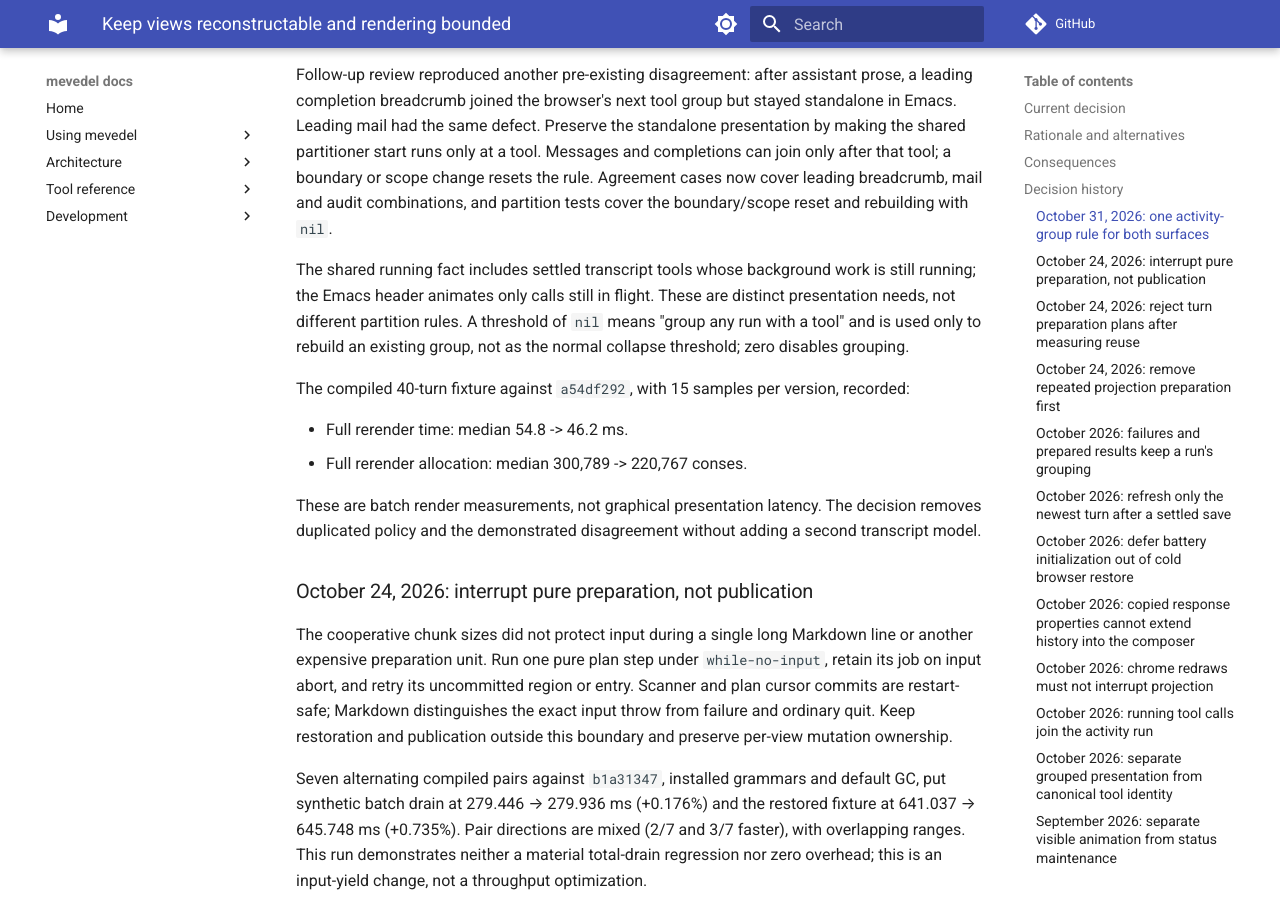
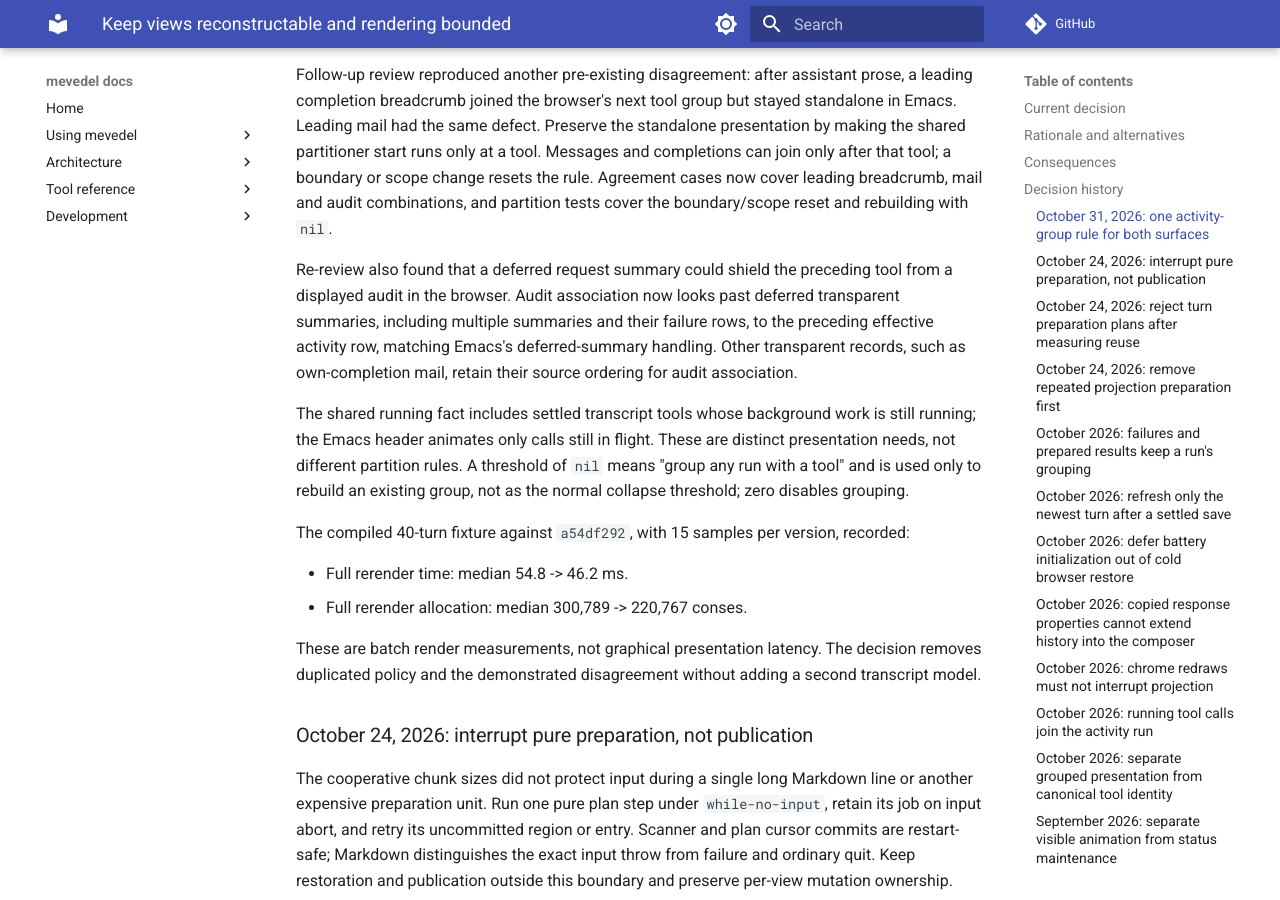
Before and after one commit to FrauH0lle/mevedel, an MkDocs documentation site: the page built from docs/adr/0119-keep-views-reconstructable-and-rendering-bounded.md, in a window 1280 px wide and 900 px high, scrolled down 10749 px. Built offline with MkDocs 1.6.1 and Material for MkDocs 9.7.7, drawn with Linux system fonts in a browser that asks for light colours; comment, search, counter and statistics services are not loaded.

Commit message:
fix(collaboration): Associate audits past deferred summaries
Match the Emacs view when request summaries intervene between a tool and
a displayed audit. Skip only deferred transparent summary records, not
own-completion mail or ordinary prose, when locating the preceding row.

* mevedel-collaboration-projection.el
(mevedel-collaboration--canonical-records): Associate displayed audits
with the preceding effective activity row past summaries and failure rows.
* test/test-mevedel-activity-group.el: Cover single, multiple and failed
summaries before audits, the seeded counterexample, and ordering controls.
* docs/adr/0119-keep-views-reconstructable-and-rendering-bounded.md:
Clarify audit association across deferred summaries.

Validation: the minimal reviewer reproducer and all 200 seeded probe cases
agree. Three consecutive four-file focused passes each return 745 results,
zero unexpected outcomes and zero skips. Strict compilation of 269 files,
check-standards and git diff --check pass; bytecode is cleaned afterward.

```diff
--- a/docs/adr/0119-keep-views-reconstructable-and-rendering-bounded.md
+++ b/docs/adr/0119-keep-views-reconstructable-and-rendering-bounded.md
@@ -504,6 +504,13 @@
 audit combinations, and partition tests cover the boundary/scope reset and
 rebuilding with `nil`.
 
+Re-review also found that a deferred request summary could shield the preceding
+tool from a displayed audit in the browser. Audit association now looks past
+deferred transparent summaries, including multiple summaries and their failure
+rows, to the preceding effective activity row, matching Emacs's deferred-summary
+handling. Other transparent records, such as own-completion mail, retain their
+source ordering for audit association.
+
 The shared running fact includes settled transcript tools whose background work
 is still running; the Emacs header animates only calls still in flight. These
 are distinct presentation needs, not different partition rules. A threshold of
```
Also changed, not shown: 2 other files.
